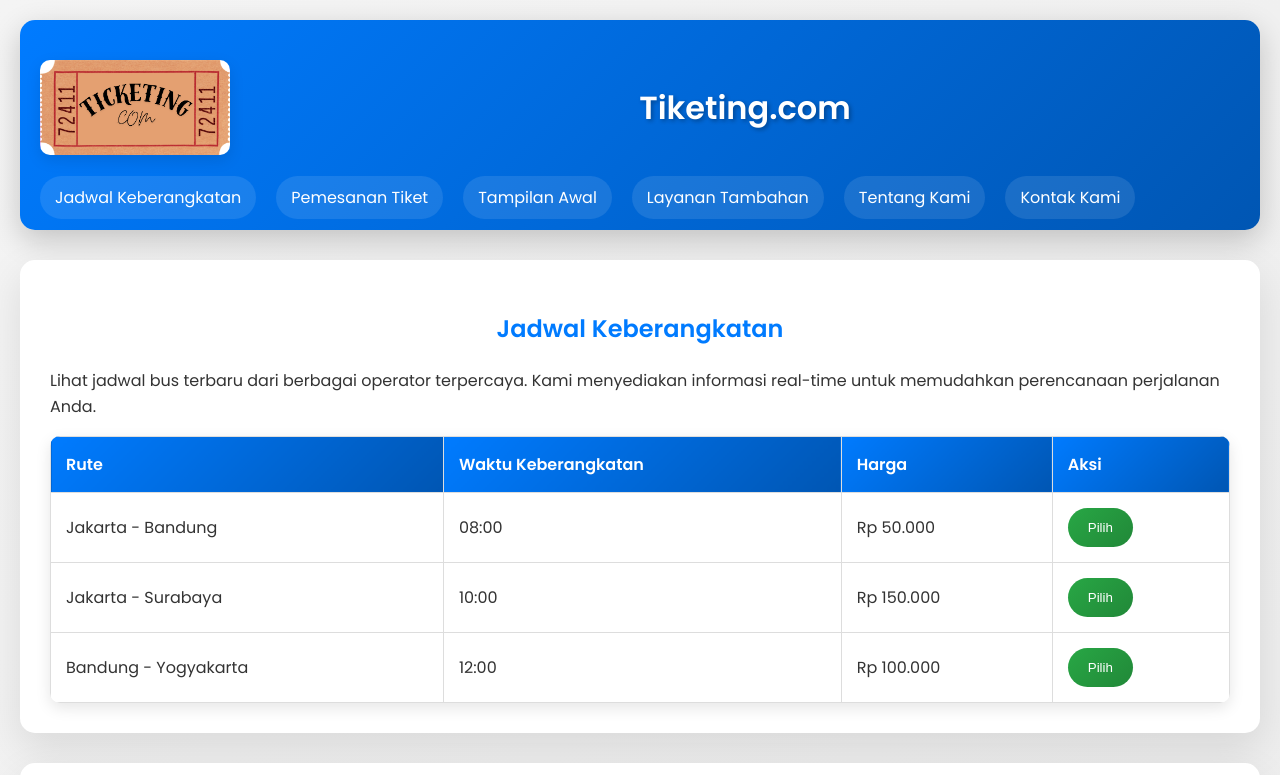
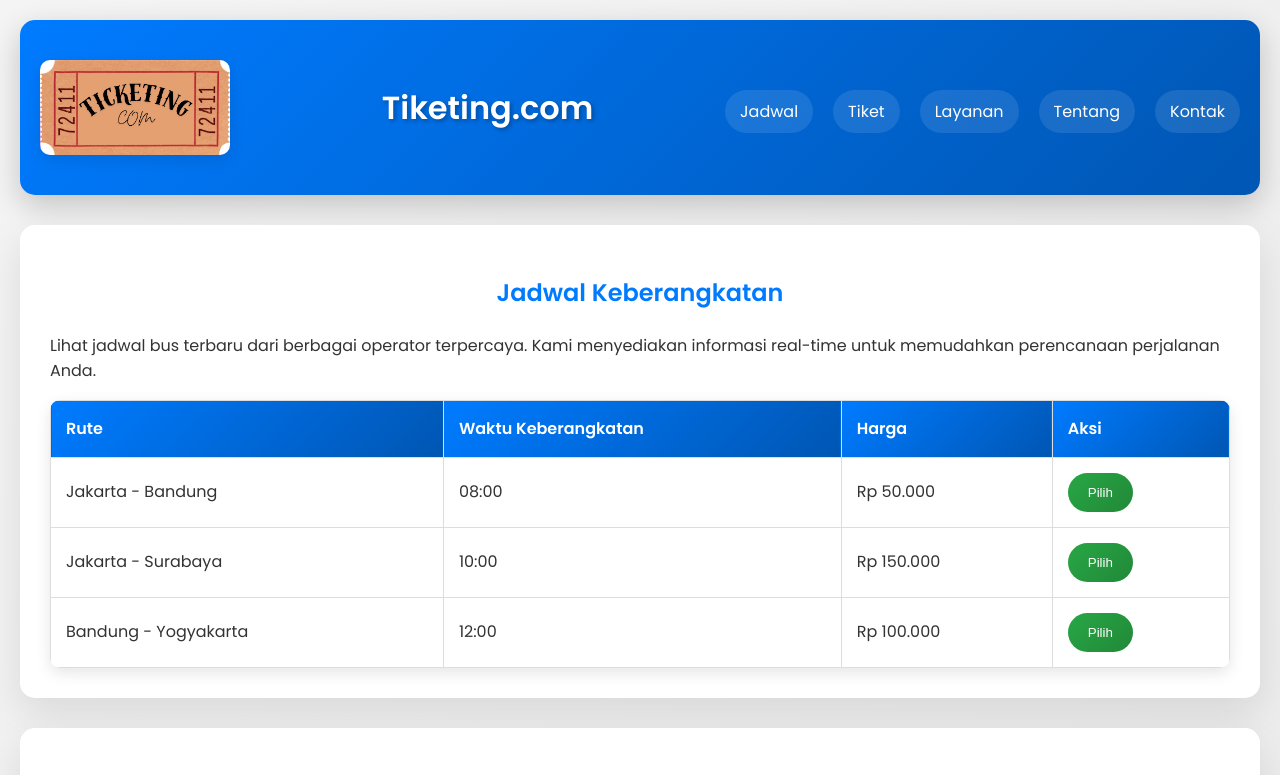
Before and after one commit to M-Azmii-A/Tiketing.com, a plain HTML site: page index.html in a window 1280 px wide. Shown: the top 775 px of the page. Drawn offline with Linux system fonts and the light colour scheme.

Commit message:
Update index.html

```diff
--- a/index.html
+++ b/index.html
@@ -15,12 +15,11 @@
         <h1>Tiketing.com</h1>
         <nav>
             <ul>
-                <li><a href="#jadwal">Jadwal Keberangkatan</a></li>
-                <li><a href="#pemesanan">Pemesanan Tiket</a></li>
-                <li><a href="#tampilan">Tampilan Awal</a></li>
-                <li><a href="#layanan">Layanan Tambahan</a></li>
-                <li><a href="#tentang">Tentang Kami</a></li>
-                <li><a href="#kontak">Kontak Kami</a></li>
+                <li><a href="#jadwal">Jadwal</a></li>
+                <li><a href="#pemesanan">Tiket</a></li>
+                <li><a href="#layanan">Layanan</a></li>
+                <li><a href="#tentang">Tentang</a></li>
+                <li><a href="#kontak">Kontak</a></li>
             </ul>
         </nav>
     </header>
@@ -64,12 +63,6 @@
             <button type="submit">Pesan Sekarang</button>
         </form>
         <div id="konfirmasi"></div>
-    </section>
-
-    <section id="tampilan" class="fade-in">
-        <h2>Tampilan Awal</h2>
-        <p>Selamat datang di Tiketing.com, platform terdepan untuk pemesanan tiket bus di Indonesia. Dengan teknologi canggih, kami menghubungkan Anda dengan rute favorit tanpa ribet.</p>
-        <img src="https://images.unsplash.com/photo-1544620347-c4fd4a3d5957?ixlib=rb-4.0.3&auto=format&fit=crop&w=800&q=80" alt="Bus di jalan raya" style="width:100%; max-width:800px;">
     </section>
 
     <section id="layanan" class="fade-in">
```
